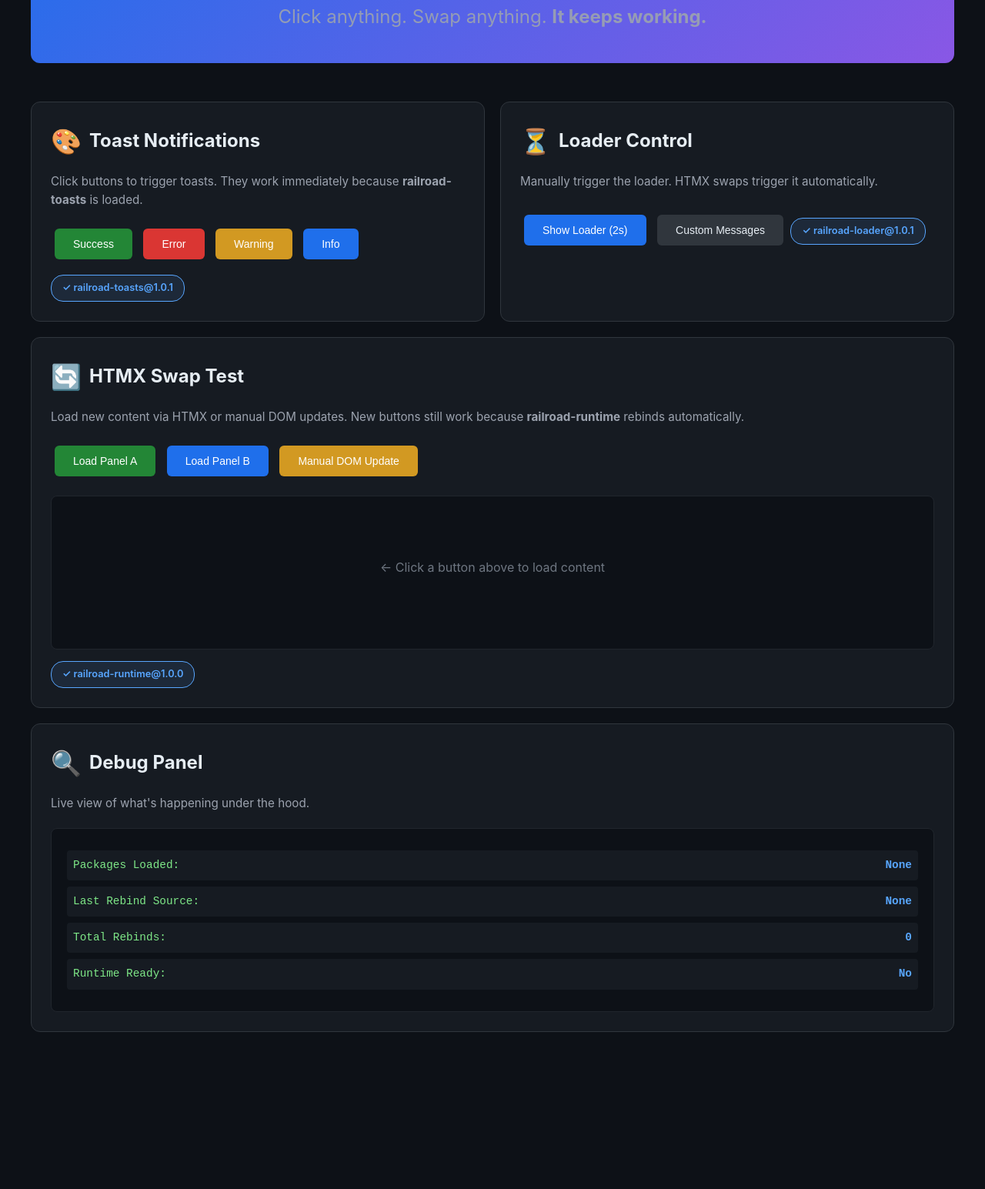
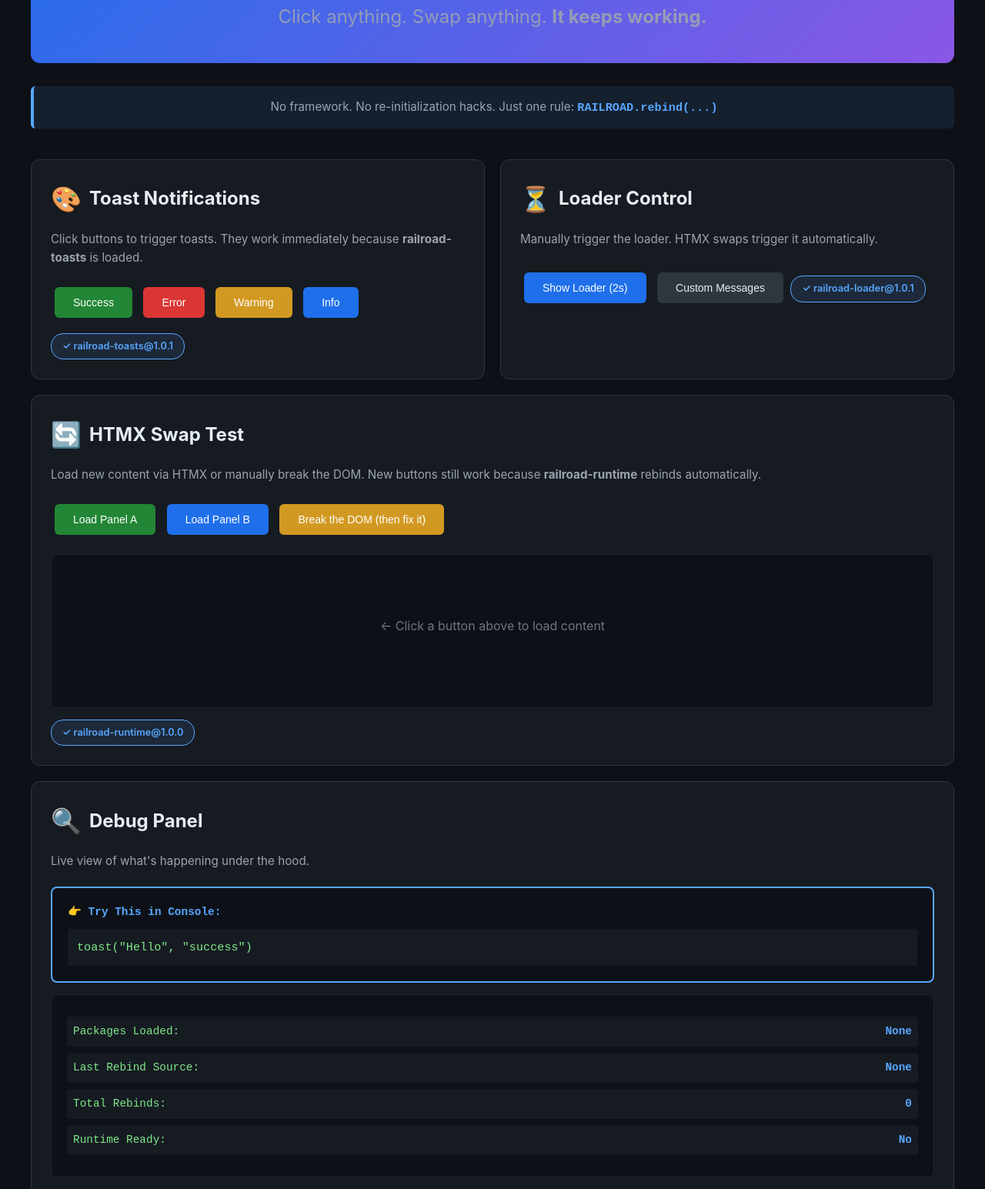
Before and after one commit to faroncoder/railroad-demo-full, a website: page index.html in a window 1280 px wide. Shown: the part 192-1737 px from the top of the page at 77% size. Before the commit the page ends 1553 px from the top, so only its background shows below. Drawn offline with Linux system fonts and the light colour scheme; a script that the page names is missing.

Commit message:
Sync Update / Created Railroad packages: railroad-demo-full

```diff
--- a/index.html
+++ b/index.html
@@ -232,6 +232,52 @@
       font-weight: 600;
       z-index: 1000;
     }
+
+    .core-rule {
+      text-align: center;
+      margin: -20px 0 40px 0;
+      padding: 15px 20px;
+      background: rgba(88,166,255,0.1);
+      border-left: 4px solid #58a6ff;
+      border-radius: 6px;
+      font-size: 0.95rem;
+      color: #9ca3af;
+    }
+
+    .core-rule strong {
+      color: #58a6ff;
+      font-family: 'Courier New', monospace;
+    }
+
+    .try-this {
+      background: #0d1117;
+      border: 2px solid #58a6ff;
+      border-radius: 8px;
+      padding: 20px;
+      margin-top: 20px;
+      font-family: 'Courier New', monospace;
+    }
+
+    .try-this-header {
+      color: #58a6ff;
+      font-size: 0.9rem;
+      font-weight: bold;
+      margin-bottom: 10px;
+    }
+
+    .try-this-code {
+      background: #161b22;
+      padding: 12px;
+      border-radius: 4px;
+      color: #7ee787;
+      font-size: 0.95rem;
+      cursor: pointer;
+      transition: background 0.2s;
+    }
+
+    .try-this-code:hover {
+      background: #1f2937;
+    }
   </style>
 </head>
 <body>
@@ -242,6 +288,10 @@
       <h1>🚂 Railroad Demo</h1>
       <p>Governed Execution for Dynamic UI</p>
       <p class="tagline">Click anything. Swap anything. <strong>It keeps working.</strong></p>
+    </div>
+
+    <div class="core-rule">
+      No framework. No re-initialization hacks. Just one rule: <strong>RAILROAD.rebind(...)</strong>
     </div>
 
     <div class="grid">
@@ -275,12 +325,12 @@
     <div class="zone" style="margin-bottom: 20px;">
       <h2><span class="zone-icon">🔄</span> HTMX Swap Test</h2>
       <p class="description">
-        Load new content via HTMX or manual DOM updates. New buttons still work because
+        Load new content via HTMX or manually break the DOM. New buttons still work because
         <strong>railroad-runtime</strong> rebinds automatically.
       </p>
       <button onclick="loadPanelA()" class="btn btn-success">Load Panel A</button>
       <button onclick="loadPanelB()" class="btn btn-info">Load Panel B</button>
-      <button onclick="manualUpdate()" class="btn btn-warn">Manual DOM Update</button>
+      <button onclick="manualUpdate()" class="btn btn-warn">Break the DOM (then fix it)</button>
 
       <div id="swap-target">
         <div class="placeholder">← Click a button above to load content</div>
@@ -292,7 +342,13 @@
     <div class="zone">
       <h2><span class="zone-icon">🔍</span> Debug Panel</h2>
       <p class="description">Live view of what's happening under the hood.</p>
-      <div class="debug-panel">
+
+      <div class="try-this">
+        <div class="try-this-header">👉 Try This in Console:</div>
+        <div class="try-this-code" onclick="navigator.clipboard.writeText('toast(\"Hello\", \"success\")'); toast('Copied to clipboard!', 'info')">toast("Hello", "success")</div>
+      </div>
+
+      <div class="debug-panel" style="margin-top: 15px;">
         <div class="debug-line">
           <span class="debug-label">Packages Loaded:</span>
           <span class="debug-value" id="debug-packages">Checking...</span>
@@ -396,8 +452,8 @@
       target.innerHTML = `
         <div class="swapped-panel panel-manual">
           <h3>⚠️ Manual Update</h3>
-          <p style="color: #d1d5db; margin: 15px 0;">This was inserted via <code>innerHTML</code>.</p>
-          <p style="color: #d1d5db;">We called <code>RAILROAD.rebind()</code> explicitly:</p>
+          <p style="color: #d1d5db; margin: 15px 0;">This was inserted via <code>innerHTML</code> (breaking the DOM).</p>
+          <p style="color: #d1d5db;">But we called <code>RAILROAD.rebind()</code> to fix it:</p>
           <button onclick="toast('Manual update toast works!', 'warn')" class="btn btn-warn">Toast from Manual</button>
           <button onclick="toast('Proof: rebind() made this work', 'info')" class="btn btn-info">Another Toast</button>
           <div class="proof-text">
@@ -408,7 +464,7 @@
 
       // CRITICAL: Call rebind after manual DOM mutation
       RAILROAD.rebind(target, 'manual-demo-update');
-      toast('Manual DOM update complete', 'success');
+      toast('DOM broken and fixed!', 'success');
     }
 
     // Debug panel updater
--- a/package.json
+++ b/package.json
@@ -6,7 +6,8 @@
   "scripts": {
     "start": "npx http-server -p 3000",
     "build": "webpack --mode production",
-    "dev": "webpack serve --mode development --open"
+    "dev": "webpack serve --mode development --open",
+    "test": "echo \"Demo package - no tests needed\" && exit 0"
   },
   "keywords": [
     "railroad",
@@ -24,6 +25,7 @@
     "railroad-loader": "^1.0.1"
   },
   "devDependencies": {
+    "http-server": "^14.1.1",
     "webpack": "^5.89.0",
     "webpack-cli": "^5.1.4",
     "webpack-dev-server": "^4.15.1",
```
Also changed, not shown: src/index.html (+59 -3 lines), src/index.js (+4 -3 lines), 1 other file.
